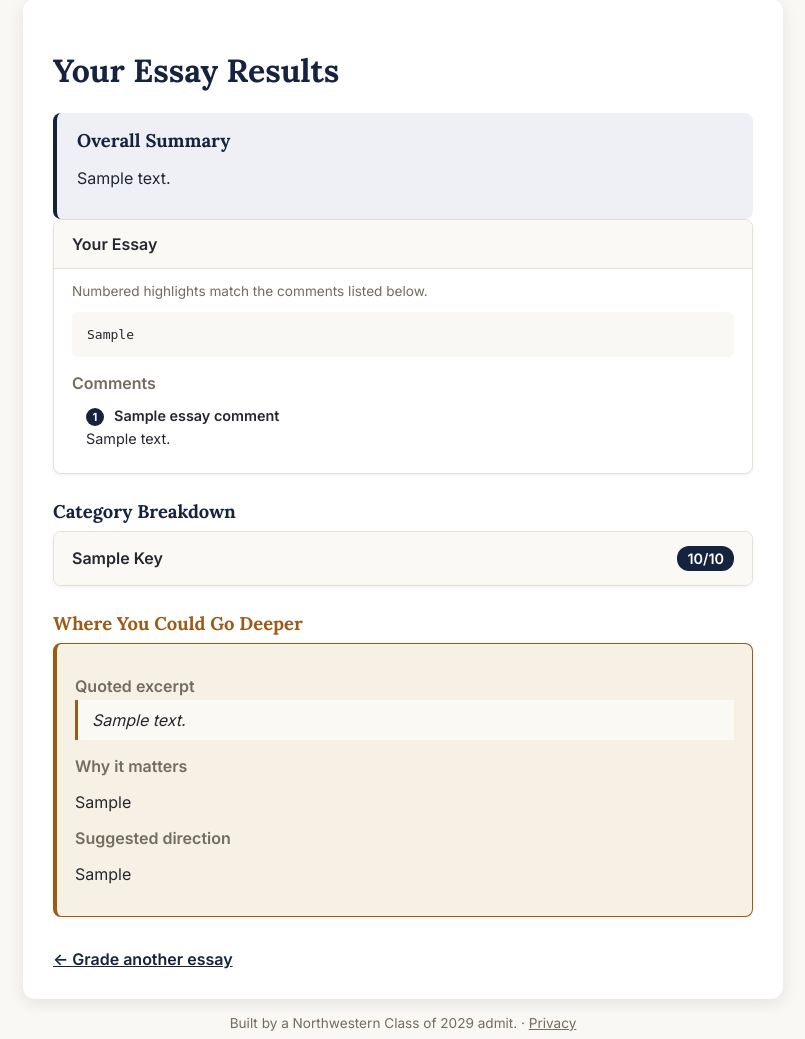
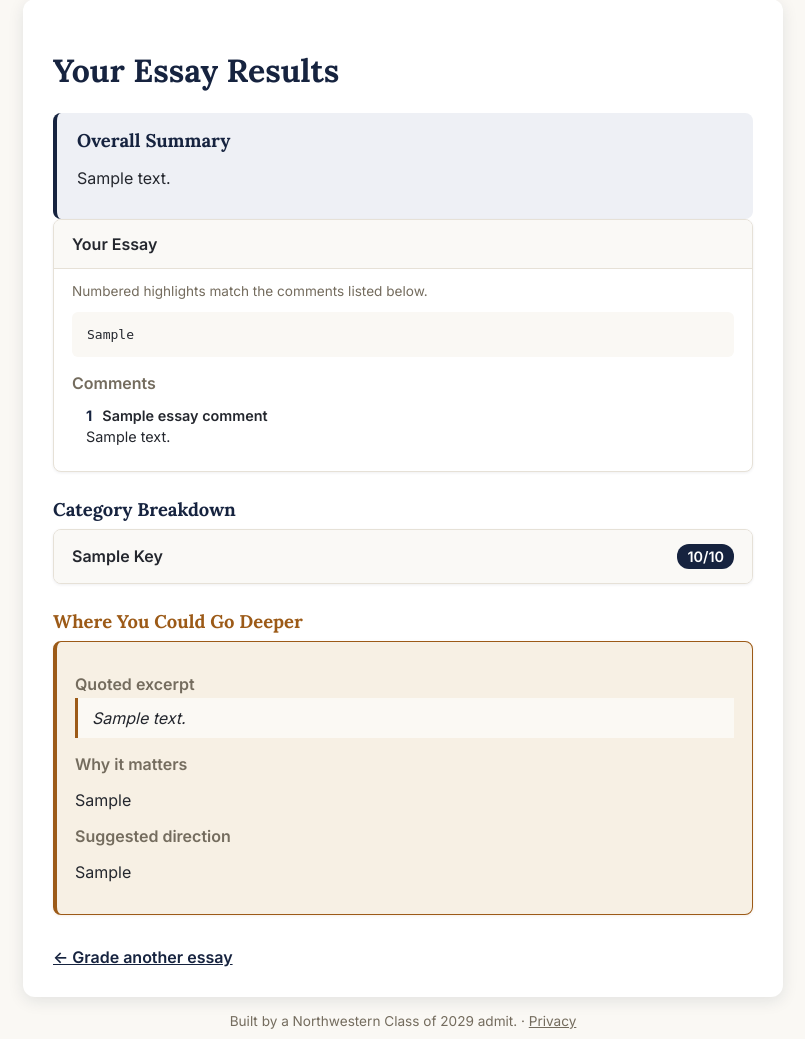
Before and after one commit to minsoo070420-pixel/collegeessaygrader, a Flask app: template templates/results.html in a window 1280 px wide. Shown: the part 41-1080 px from the top of the page, without its empty margins (237-1042 px from the left). Run offline with Flask 3, Linux system fonts and the light colour scheme; the template is opened without the code that fills it: most values are stand-ins (such as "Sample title", 1, 10 or a date in 2020).

Commit message:
Make annotation colors more restrained and academic
Replaced the solid filled-circle number badges with plain bold
colored numbers (no background, no border-radius) -- closer to how
real academic footnotes look. Reduced the essay highlight opacity
(0.15/0.2 -> 0.1/0.12) for a softer, paper-like tint instead of a
bright highlighter look. Comment card backgrounds/borders unchanged,
since those already used the site's existing muted tint palette.

Co-Authored-By: Claude Sonnet 5 <noreply@anthropic.com>

```diff
--- a/static/style.css
+++ b/static/style.css
@@ -283,17 +283,17 @@ blockquote {
 /* --- Annotated essay display (results page) --- */
 
 mark.annotation-primary {
-    background-color: rgba(22, 35, 63, 0.15);  /* light navy tint, matches category cards */
+    background-color: rgba(22, 35, 63, 0.1);  /* subtle navy tint — restrained, not a highlighter */
     color: inherit;                             /* keep the essay's normal text color */
-    border-radius: 3px;
-    padding: 0 2px;
+    border-radius: 2px;
+    padding: 0 1px;
 }
 
 mark.annotation-accent {
-    background-color: rgba(156, 90, 23, 0.2);  /* light amber tint, matches "Go Deeper" cards */
+    background-color: rgba(156, 90, 23, 0.12);  /* subtle amber tint, same restraint */
     color: inherit;
-    border-radius: 3px;
-    padding: 0 2px;
+    border-radius: 2px;
+    padding: 0 1px;
 }
 
 .annotation-number {
@@ -330,21 +330,14 @@ mark.annotation-accent .annotation-number {
 }
 
 .comment-number {
-    display: inline-flex;
-    align-items: center;
-    justify-content: center;
-    width: 18px;
-    height: 18px;
-    border-radius: 50%;
-    background-color: var(--color-primary);
-    color: white;
-    font-size: 0.7rem;
     font-weight: 700;
+    font-size: 0.9rem;
+    color: var(--color-primary);
     margin-right: 6px;
 }
 
 .comment-number.annotation-accent {
-    background-color: var(--color-accent);
+    color: var(--color-accent);
 }
 
 .comment-label {
```
